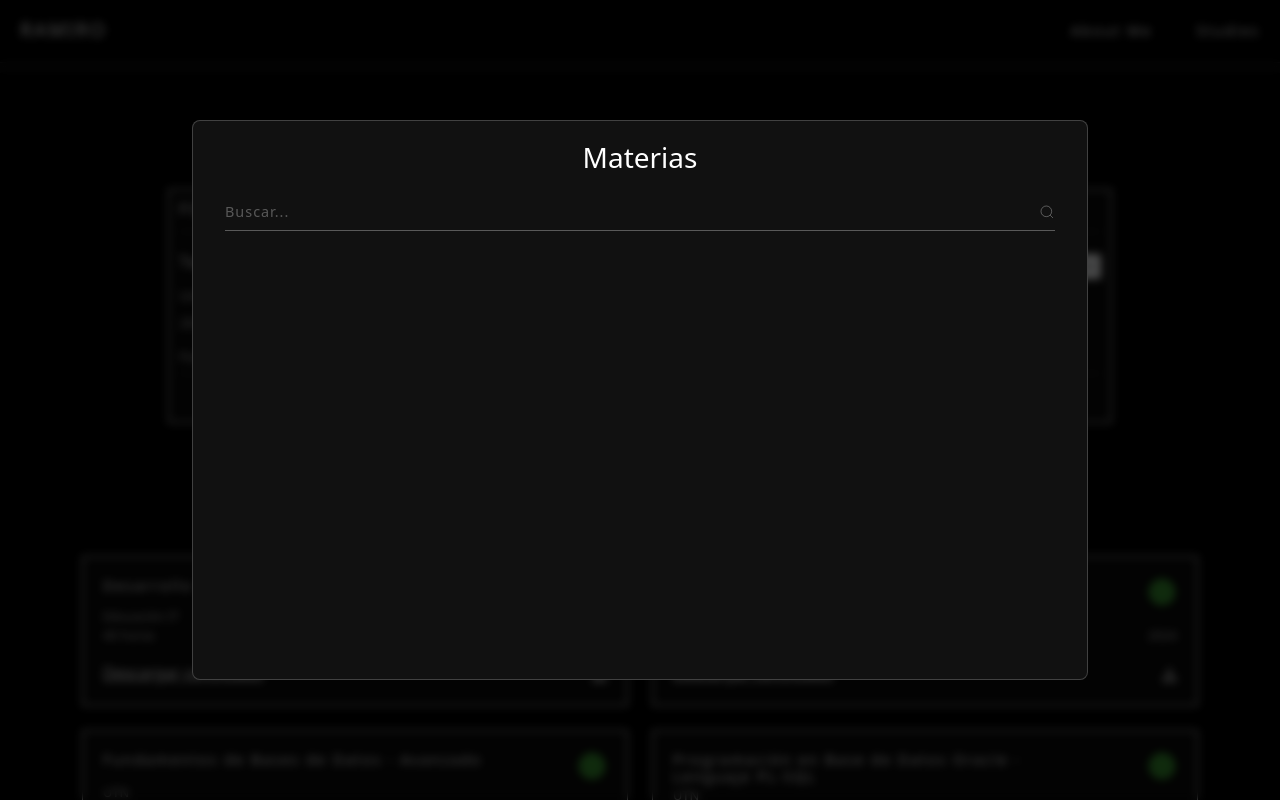
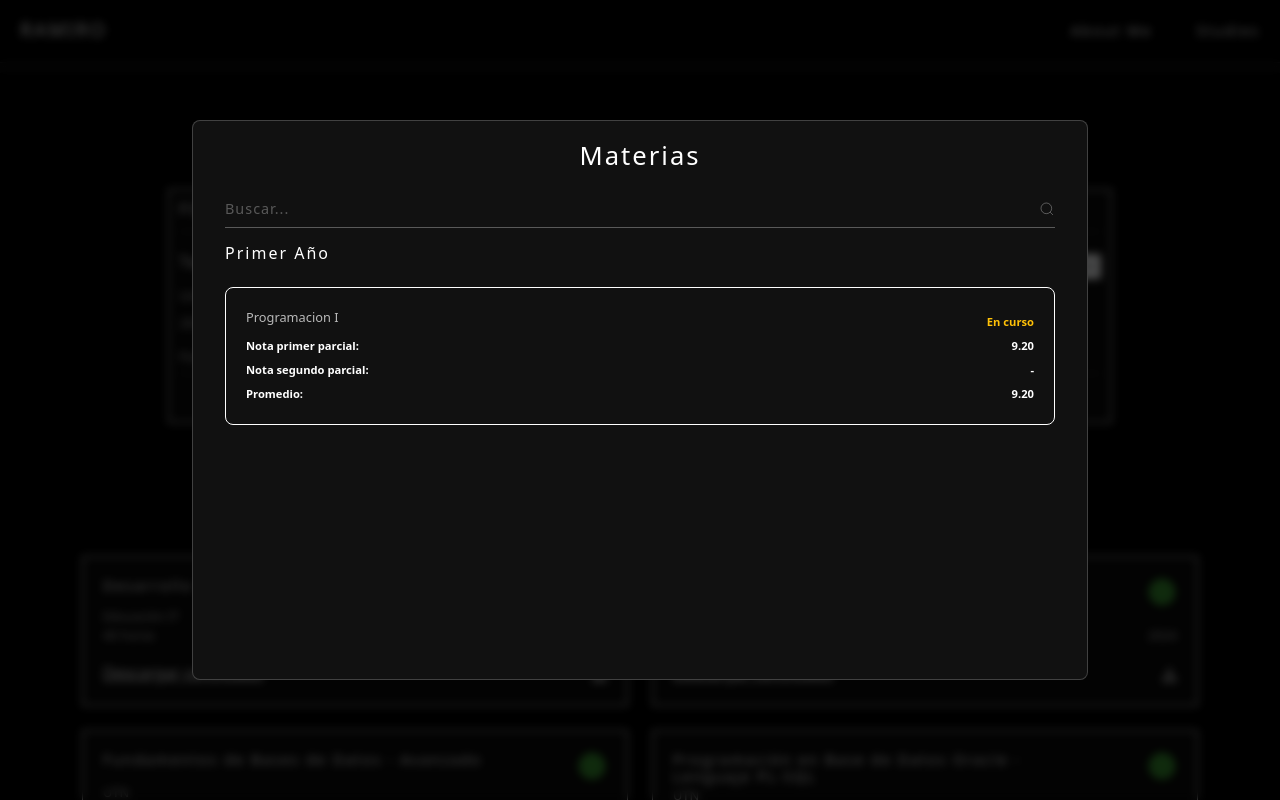
Before and after one commit to unreinramiro/portfolioUnreinRamiro, a React (Vite) app in the folder plantillafullstack.client/: page /home in a window 1280 px wide. Both pictures are taken after a click on the link "Ver Materias". Shown: the part 1590-2390 px from the top of the page. Built offline with nearby package versions, Linux system fonts and the light colour scheme.

Commit message:
Se creo el componente AssignatureCards.jsx y se le dio disenio

```diff
--- a/plantillafullstack.client/src/pages/Studies/Assignatures/AssignatureCard.jsx
+++ b/plantillafullstack.client/src/pages/Studies/Assignatures/AssignatureCard.jsx
@@ -1,8 +1,42 @@
 import React from 'react'
+import styles from './AssignatureCard.module.css'
 
 const AssignatureCard = () => {
   return (
-    <div>AssignatureCard</div>
+    <div className={`container ${styles.assignatureCardContainer}`}>
+        <div className='row'>
+            <div className='col-8'>
+                <p>Programacion I</p>
+            </div>
+            <div className='col-4 text-end'>
+                <b className='text-warning'>En curso</b>
+            </div>
+        </div>
+        <div className='row'>
+            <div className='col-8'>
+                <b>Nota primer parcial: </b>
+            </div>
+            <div className='col-4 text-end'>
+                <b>9.20</b>
+            </div>
+        </div>
+        <div className='row'>
+            <div className='col-8'>
+                <b>Nota segundo parcial: </b>
+            </div>
+            <div className='col-4 text-end'>
+                <b> - </b>
+            </div>
+        </div>
+        <div className='row'>
+            <div className='col-8'>
+                <b>Promedio: </b>
+            </div>
+            <div className='col-4 text-end'>
+                <b>9.20</b>
+            </div>
+        </div>
+    </div>
   )
 }
 
--- a/plantillafullstack.client/src/pages/Studies/Assignatures/AssignatureCard.module.css
+++ b/plantillafullstack.client/src/pages/Studies/Assignatures/AssignatureCard.module.css
@@ -0,0 +1,19 @@
+.assignatureCardContainer{
+    display: flex;
+    flex-direction: column;
+    width: 100%;
+    padding: 20px;
+    border: 1px solid #fff;
+    border-radius: 8px;
+    background-color: #111;
+}
+
+.assignatureCardContainer b{
+    color: #fff;
+    font-size: .7rem;
+}
+
+.assignatureCardContainer h6{
+    color: #fff;
+    font-size: 1rem;
+}
--- a/plantillafullstack.client/src/pages/Studies/Assignatures/AssignaturesModal.jsx
+++ b/plantillafullstack.client/src/pages/Studies/Assignatures/AssignaturesModal.jsx
@@ -1,6 +1,7 @@
 import React from 'react'
 import styles from './AssignaturesModal.module.css'
 import SearchBar from '../../../components/SearchBar/SearchBar'
+import AssignatureCard from './AssignatureCard'
 
 const AssignaturesModal = ({ onClose }) => {
   return (
@@ -10,10 +11,20 @@ const AssignaturesModal = ({ onClose }) => {
             onClick={e => e.stopPropagation()}  // evita cerrar al clickear dentro
         >
             <h3 className='text-white text-center'>Materias</h3>
-            <div className='container'>
+            <div className='container d-flex flex-column gap-3'>
                 <div className='row'>
                     <div className='col-12'>
                         <SearchBar />
+                    </div>
+                </div>
+                <div className='row'>
+                    <div className='col-12'>
+                        <h4>Primer Año</h4>
+                    </div>
+                </div>
+                <div className='row'>
+                    <div className='col-12'>
+                        <AssignatureCard />
                     </div>
                 </div>
             </div>
--- a/plantillafullstack.client/src/pages/Studies/Assignatures/AssignaturesModal.module.css
+++ b/plantillafullstack.client/src/pages/Studies/Assignatures/AssignaturesModal.module.css
@@ -21,3 +21,15 @@
     padding: 20px;
     overflow-y: auto;
 }
+
+.AssignaturesModal h3{
+    letter-spacing: 2px;
+    font-weight: 200;
+    font-size: 1.6rem;
+}
+
+.AssignaturesModal h4{
+    letter-spacing: 2px;
+    font-weight: 200;
+    font-size: 1rem;
+}
```
